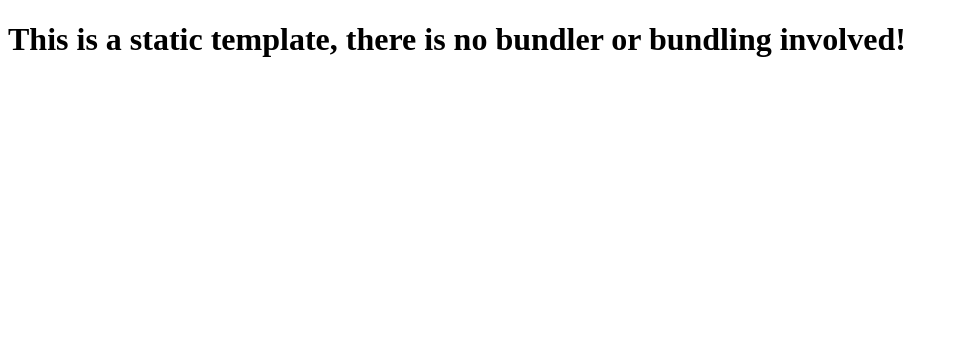
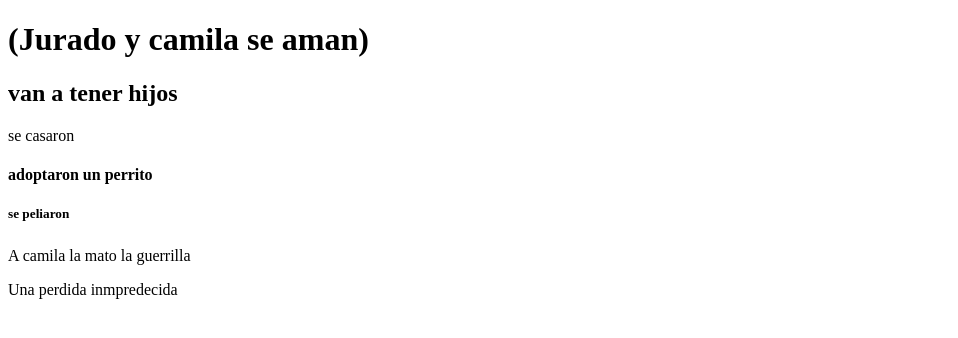
Before and after one commit to dariksonpreciado/html-daniel-preciado, a website: page index.html in a window 1280 px wide. Shown: the whole page, without its empty margins (0-958 px from the left). Drawn offline with Linux system fonts and the light colour scheme.

Commit message:
Parrafos y titulos

```diff
--- a/index.html
+++ b/index.html
@@ -7,6 +7,24 @@
     <title>Static Template</title>
   </head>
   <body>
-    <h1>This is a static template, there is no bundler or bundling involved!</h1>
-  </body>
+    <h1>
+      (Jurado y camila se aman)
+    </h1>
+    <h2>
+    van a tener hijos
+    </h2>
+  se casaron
+  <h4>
+  adoptaron un perrito
+</h4>
+<h5>
+  se peliaron
+</h5>
+<h6></h6>
+  A camila la mato la guerrilla
+</h6>
+<p>
+Una perdida inmpredecida
+</p>
+</body>
 </html>
```
